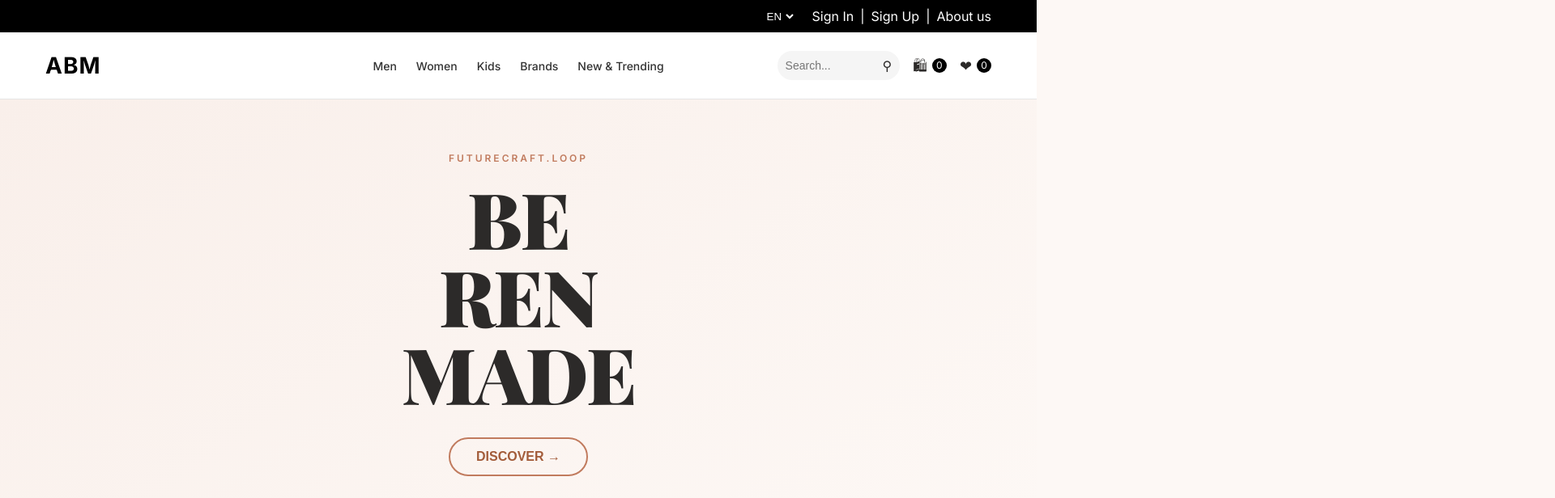
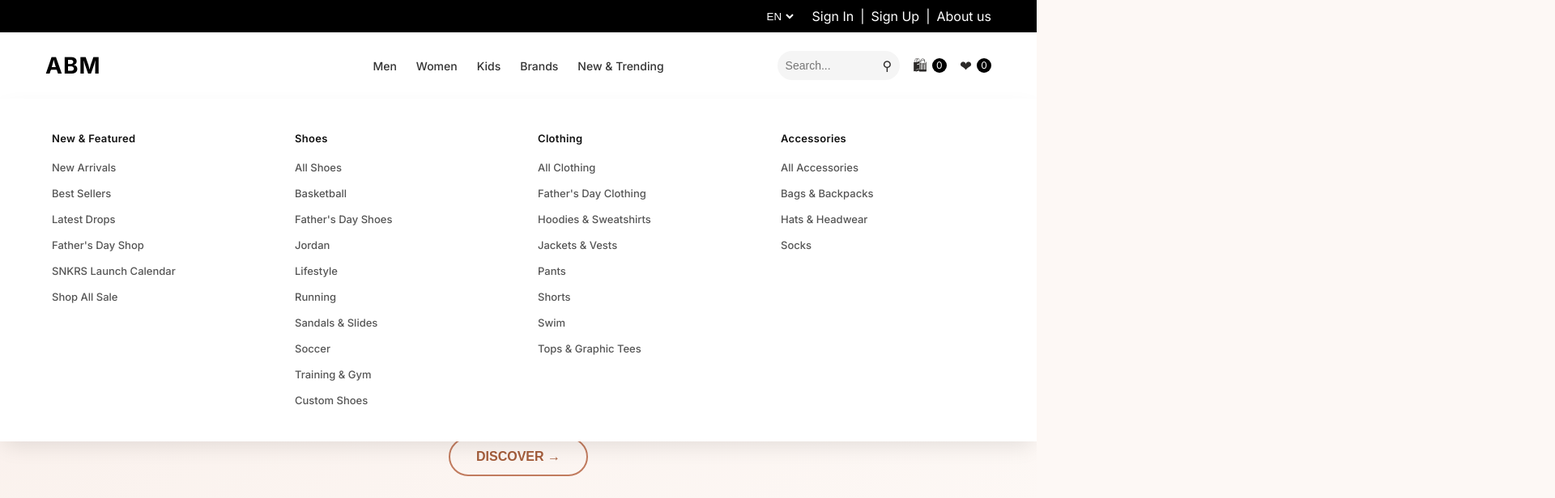
Before and after one commit to Artem1508/E-pood, a React (Vite) app in the folder frontend/frontend/: page / in a window 1280 px wide. Both pictures are taken after a click on the link "Men". Shown: the top 616 px of the page at 81% size, 1920 px wide, since content can reach past the window. Built offline with nearby package versions, Linux system fonts and the light colour scheme; no server answers.

Commit message:
MegaMenu_2.2

```diff
--- a/frontend/frontend/src/index.css
+++ b/frontend/frontend/src/index.css
@@ -92,7 +92,7 @@ body {
 .header {
   background: white;
   border-bottom: 1px solid #e5e5e5;
-
+  position: relative;
   /* важно: отступ под fixed topbar */
   margin-top: 40px;
 }
@@ -257,53 +257,101 @@ input:focus {
   color: var(--clay) !important;
 }
 
-/* Mega Menu — появляется по клику */
+/* =========================
+   MEGA MENU WRAPPER
+========================= */
+
 .mega-menu {
   position: absolute;
+
   top: 100%;
   left: 0;
+
   width: 100%;
   background: white;
+
   box-shadow: 0 10px 25px -5px rgba(0, 0, 0, 0.1);
-  padding: 2rem 0;
-  z-index: 50;
+
+  padding: 2.5rem 0;
+
+  z-index: 9999;
 }
 
+/* =========================
+   CONTAINER (GRID LAYOUT)
+========================= */
+
 .mega-menu-container {
-  max-width: 1280px;
+  max-width: 1400px; /* 🔥 шире чем было */
   margin: 0 auto;
-  padding: 0 2rem;
+  padding-left: 5vw;
+  padding-right: 5vw;
   display: grid;
-  grid-template-columns: repeat(4, 1fr);
-  gap: 2rem;
+  justify-content: center;
+  /* чуть шире колонки */
+  grid-template-columns: repeat(4, minmax(200px, 1fr));
+
+  gap: 3rem;
 }
 
-/* Остальные стили как ранее */
+/* =========================
+   COLUMN BLOCK
+========================= */
+
+.mega-menu-column {
+  display: flex;
+  flex-direction: column;
+}
+
+/* =========================
+   SECTION TITLE
+========================= */
+
 .mega-menu-column h4 {
-  font-weight: 700;
-  font-size: 0.9rem;
-  margin-bottom: 1rem;
+  font-weight: 600;
+  font-size: 13px;
+  margin-bottom: 12px;
   color: #111;
+  letter-spacing: 0.3px;
 }
+
+/* =========================
+   LINKS LIST
+========================= */
 
 .mega-menu-column ul {
   list-style: none;
+  margin: 0;
   padding: 0;
+
+  display: flex;
+  flex-direction: column;
+  gap: 8px;
 }
 
-.mega-menu-column li {
-  margin-bottom: 0.5rem;
-}
+/* =========================
+   LINKS
+========================= */
 
 .mega-menu-column a {
   text-decoration: none;
+  font-size: 13px;
   color: #555;
-  font-size: 0.85rem;
-  transition: color 0.2s;
+
+  transition: color 0.2s ease;
 }
 
 .mega-menu-column a:hover {
-  color: #c17b5e;
+  color: #000;
+}
+
+/* =========================
+   OPTIONAL: HOVER EFFECT
+   (Nike-like feel)
+========================= */
+
+.mega-menu-column:hover h4 {
+  color: #000;
 }
 
 /* ----- HERO СЕКЦИЯ (как на скрине) ----- */
```
